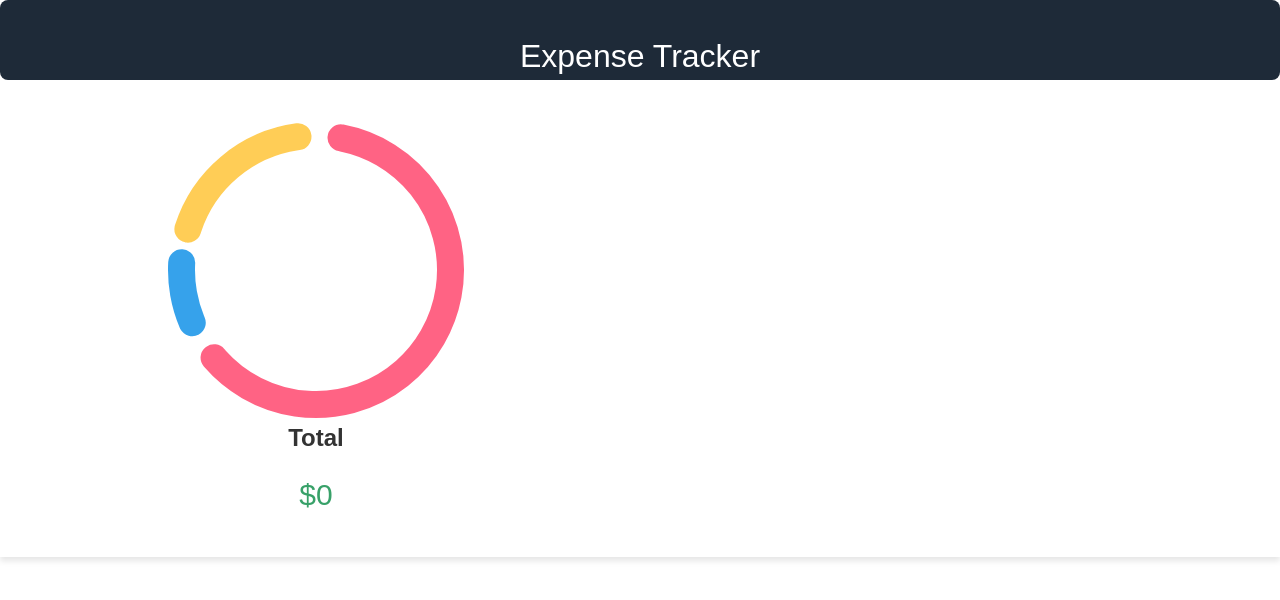
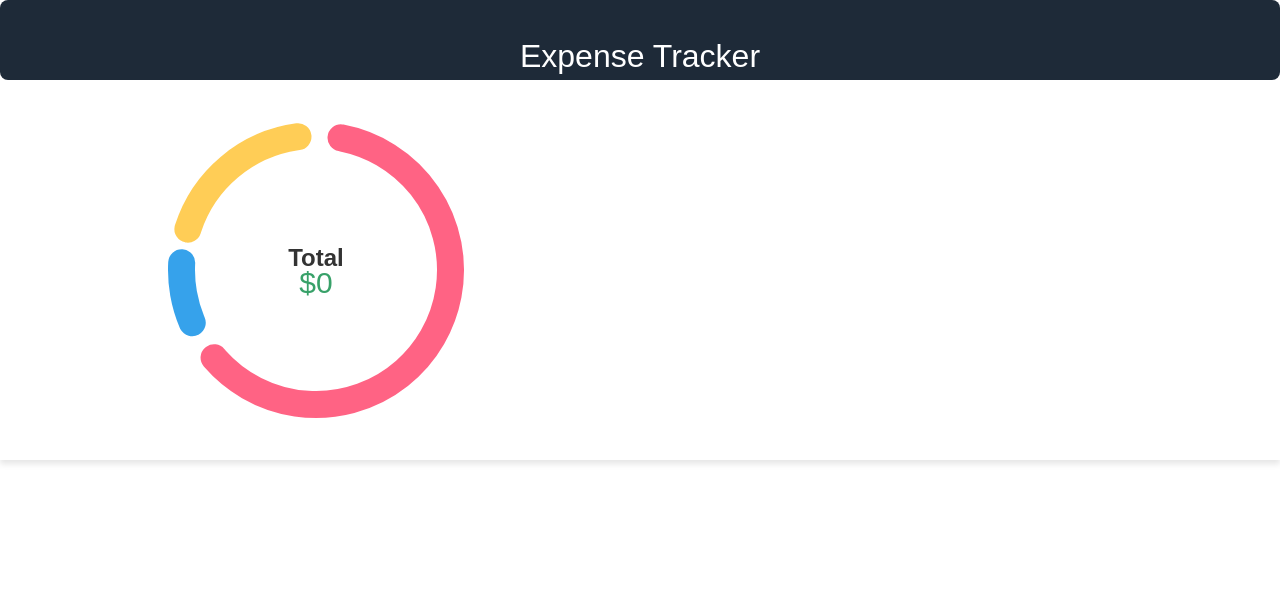
Before and after one commit to WAUdeshinduminaweerakoon/Expense-Tracker-Application, a React (Create React App) app in the folder client/: page / in a window 1280 px wide. Shown: the top 600 px of the page. Built offline with nearby package versions, Linux system fonts and the light colour scheme.

Commit message:
add text in chart center

```diff
--- a/client/src/components/Graph.jsx
+++ b/client/src/components/Graph.jsx
@@ -32,7 +32,7 @@ const Graph = () => {
       <div className="item">
           <div className="chart">
             <Doughnut{...config}></Doughnut>
-            <h3 className='total-h'>Total</h3>
+            <h3 className='title'>Total</h3>
             <span>${0}</span>
           </div>
           <div className="lables-div">
--- a/client/src/components/graph.css
+++ b/client/src/components/graph.css
@@ -17,15 +17,24 @@
     margin-top: 1rem; /* Equivalent to gap-4 */
   }
 
-.total-h{
+.title{
    margin-bottom: 1rem;
    font-weight: bold;
    font-size: 24px;
+
 }
 .chart span{
     display: block;
     font-size: 1.875rem;
     color: #38a169;
+    padding: 20px;
     /* color: #f41313; */
-
 }
+.chart span,  .title  {
+    position: absolute;
+    left: 0;
+    right: 0;
+    top: 40%;
+    margin-left: auto;
+    margin-right: auto;
+}
```
